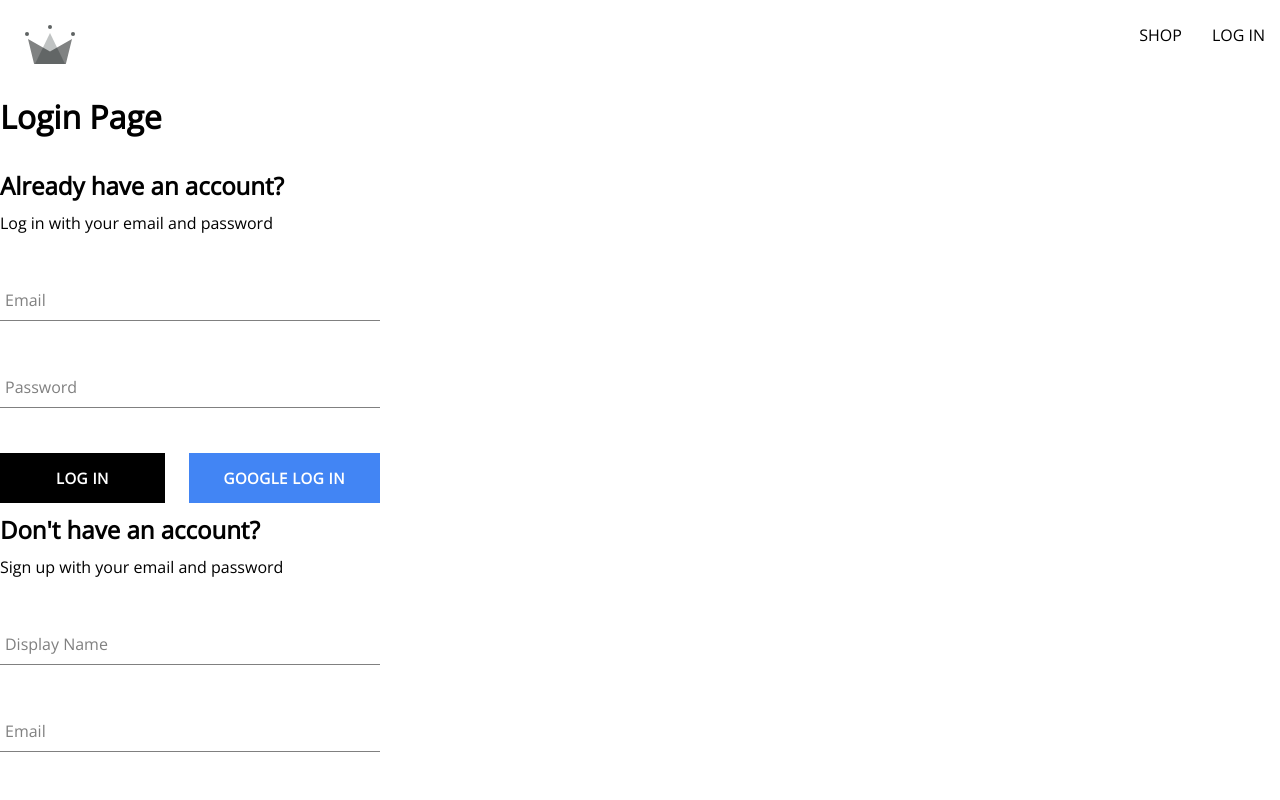
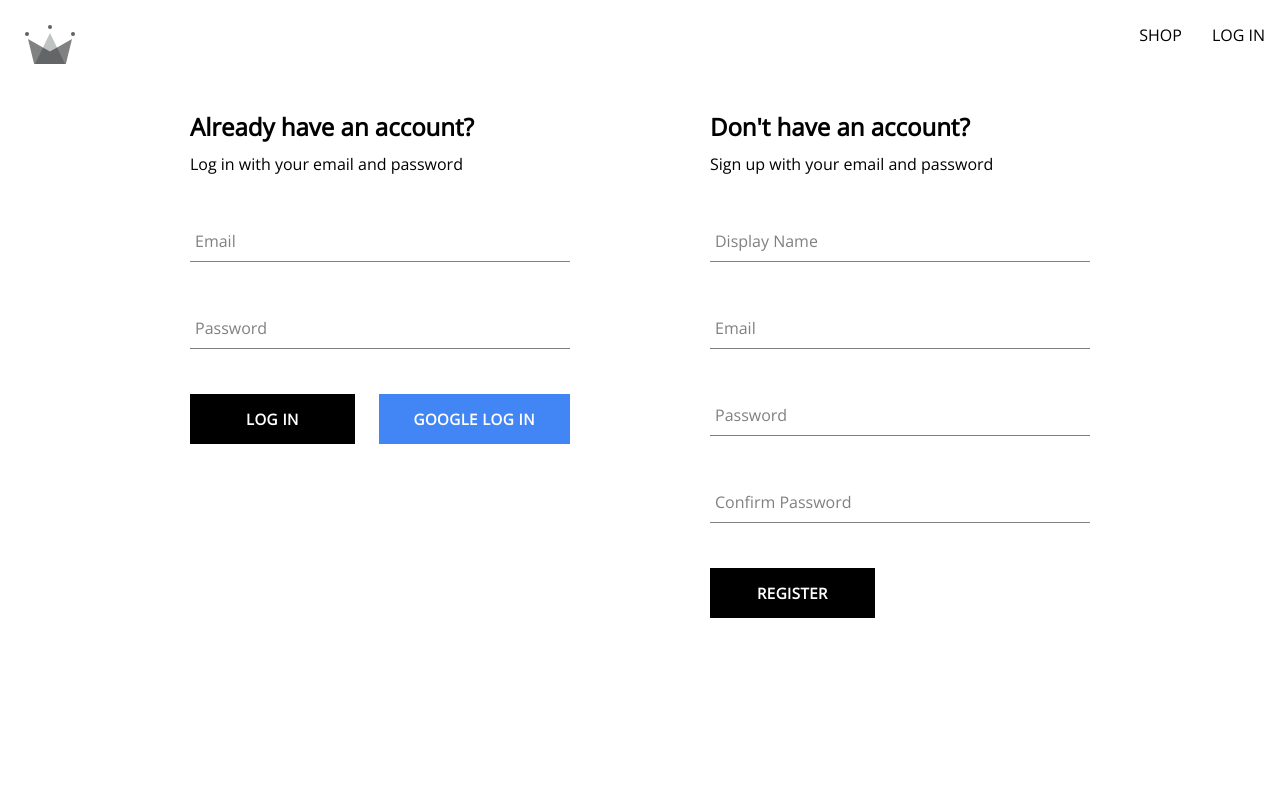
Before and after one commit to hebs87/crwn-clothing-new, a React (Create React App) app: page /auth in a window 1280 px wide. Shown: the top 800 px of the page. Built offline with nearby package versions, Linux system fonts and the light colour scheme; no server answers.

Commit message:
Updated Authentication component styles

```diff
--- a/src/Pages/Authentication/Authentication.jsx
+++ b/src/Pages/Authentication/Authentication.jsx
@@ -1,11 +1,13 @@
 import LoginForm from '../../components/LoginForm/LoginForm';
 import RegistrationForm from '../../components/RegistrationForm/RegistrationForm';
+import './Authentication.styles.scss';
 
 const Authentication = () => {
 
   return (
-    <div>
-      <h1>Login Page</h1>
+    <div
+      className='authentication-container'
+    >
       <LoginForm/>
       <RegistrationForm/>
     </div>
--- /dev/null
+++ b/src/Pages/Authentication/Authentication.styles.scss
@@ -0,0 +1,6 @@
+.authentication-container {
+  display: flex;
+  justify-content: space-between;
+  width: 900px;
+  margin: 30px auto;
+}
```
Also changed, not shown: src/Pages/Authentication/Authentication.scss (deleted).
